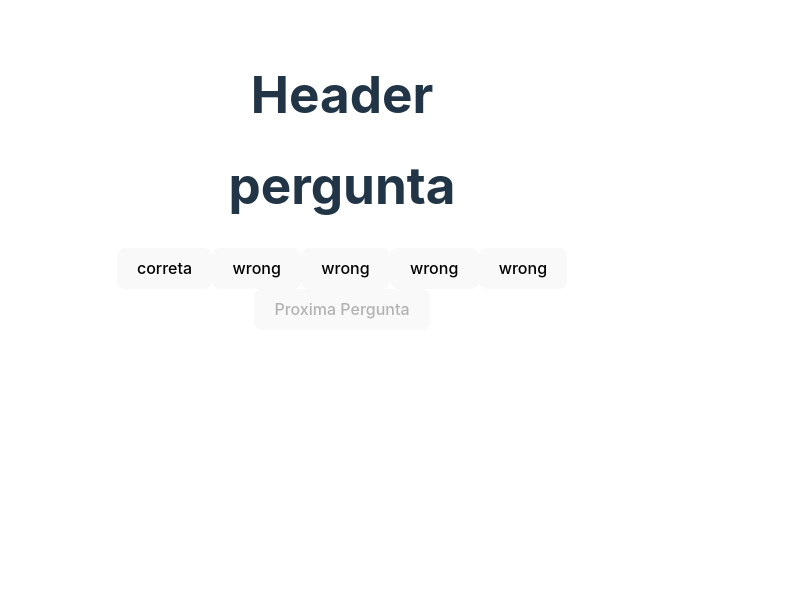
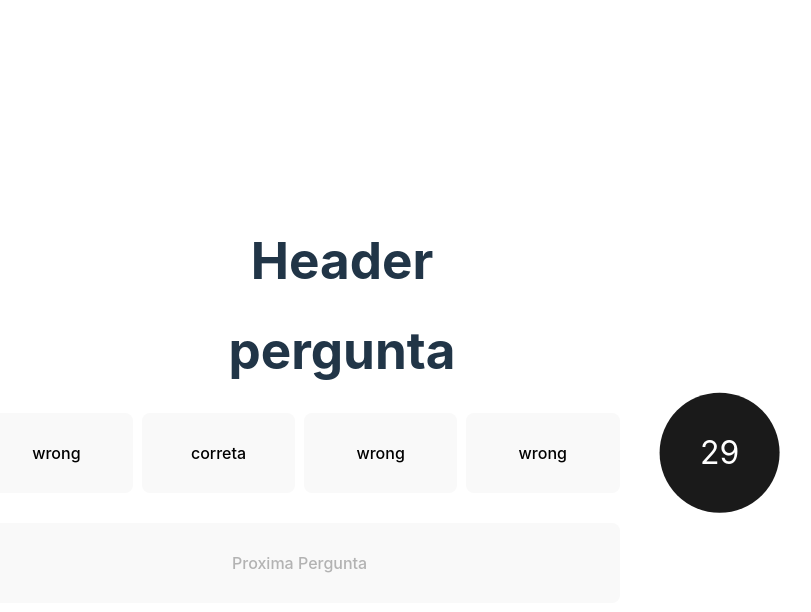
Before and after one commit to EsdrasThiago/digitallaw, a React (Vite) app: page /game in a window 1280 px wide. Shown: the top 612 px of the page, without its empty margins (298-1109 px from the left). Built offline with nearby package versions, Linux system fonts and the light colour scheme.

Commit message:
Arrumando CSS do Timer e algumas logicas

```diff
--- a/src/App.css
+++ b/src/App.css
@@ -53,7 +53,7 @@
   display: flex;
   justify-content: center;
   align-items: center;
-  height: 100vh;
+  height: 10vh;
 }
 
 .circle {
@@ -64,13 +64,12 @@
 }
 
 .fill {
-  /* position: absolute; */
+  position: absolute;
   width: 100%;
   height: 100%;
-  background: rgb(255, 255, 255);
+  background: #1a1a1a;
   clip-path: circle(30%);
   transition: clip-path 1s linear;
-  border: red;
 }
 
 .countdown-text {
@@ -79,4 +78,26 @@
   left: 50%;
   transform: translate(-50%, -50%);
   font-size: 32px;
+  color: white;
+  /* text-shadow:
+               -1px -1px 0px #ffffff,
+               -1px 1px 0px #ffffff,
+                1px -1px 0px #ffffff,
+                1px 0px 0px #ffffff; */
 }
+
+.questions__buttons {
+  display: flex;
+  justify-content:space-between;
+  margin-bottom: 30px;
+}
+
+.questions__buttons button {
+  width: 12vw;
+  /* margin-right: 10px; */
+}
+
+.game__timer {
+  display: flex;
+  margin-left: 9vw;
+}
--- a/src/index.css
+++ b/src/index.css
@@ -45,6 +45,8 @@ button {
   font-family: inherit;
   background-color: #1a1a1a;
   cursor: pointer;
+  width: 50vw;
+  height: 10vh;
   transition: border-color 0.25s;
 }
 button:hover {
--- a/src/mock/questions.js
+++ b/src/mock/questions.js
@@ -3,7 +3,6 @@ const questions = [
     question: "pergunta",
     correct_awnsner: 'correta',
     wrong_awnsners: [
-      'wrong',
       'wrong',
       'wrong',
       'wrong',
@@ -16,14 +15,12 @@ const questions = [
       'wrong',
       'wrong',
       'wrong',
-      'wrong',
     ]
   },
   {
     question: "pergunta",
     correct_awnsner: 'correta',
     wrong_awnsners: [
-      'wrong',
       'wrong',
       'wrong',
       'wrong',
@@ -36,7 +33,6 @@ const questions = [
       'wrong',
       'wrong',
       'wrong',
-      'wrong',
     ]
   },
 ]
--- a/src/pages/Game.jsx
+++ b/src/pages/Game.jsx
@@ -38,25 +38,33 @@ function Game() {
 
   useEffect(() => {
     const countdown = setInterval(() => {
-      if (timer >= 0) {
+      if (isMarked) {
+        setTimer(timer)
+        clearInterval(countdown)
+      }
+      if (!isMarked) {
+        if (timer > 0) {
           setTimer(timer - 1);
           updateFill();
         } else {
           setIsDisabled(true)
+          setFillPercentage(-1)
           setIsMarked(true)
           setWrongCounter(counter + 1)
           clearInterval(countdown);
+        }
       }
     }, 3000);
 
     return () => {
       clearInterval(countdown);
     };
-  }, [timer]);
+  }, [timer, isMarked]);
 
   const nextQuestion = () => {
     setAllAnswers([])
     setCounter(counter + 1)
+    setFillPercentage(30);
     setIsDisabled(false)
     setIsMarked(false)
     setTimer(30)
@@ -80,7 +88,10 @@ function Game() {
             <h1>Acertou: {correctCounter}</h1>
             <h1>Errou: {wrongCounter}</h1>
           </div>) :
-          allAnswers.map((e, i) => (
+          <div className="game__timer">
+            <div className="main__game">
+              <div className="questions__buttons">
+                {allAnswers.map((e, i) => (
                   <button
                     type="button"
                     value={e}
@@ -91,16 +102,13 @@ function Game() {
                       ? 'correct__choice'
                       : 'wrong__choice')}
                   >{e}</button>
-          ))
-        }
+                ))}
               </div>
-      {!isFinished &&
               <button
                 onClick={nextQuestion}
                 disabled={!isDisabled}
               >Proxima Pergunta</button>
-      }
-      {!isFinished &&
+            </div>
             <div className="countdown">
               <div className="circle">
                 <div
@@ -109,7 +117,18 @@ function Game() {
                     clipPath: `circle(${fillPercentage}%)`,
                   }}
                 ></div>
+                <div className="countdown-text">{timer}</div>
               </div>
+            </div>
+          </div>
+        }
+      </div>
+      {/* {!isFinished &&
+
+      } */}
+      {!isFinished &&
+        <div>
+
         </div>
       }
     </div>
```
Lines whose indentation alone changed are shown as unchanged.
